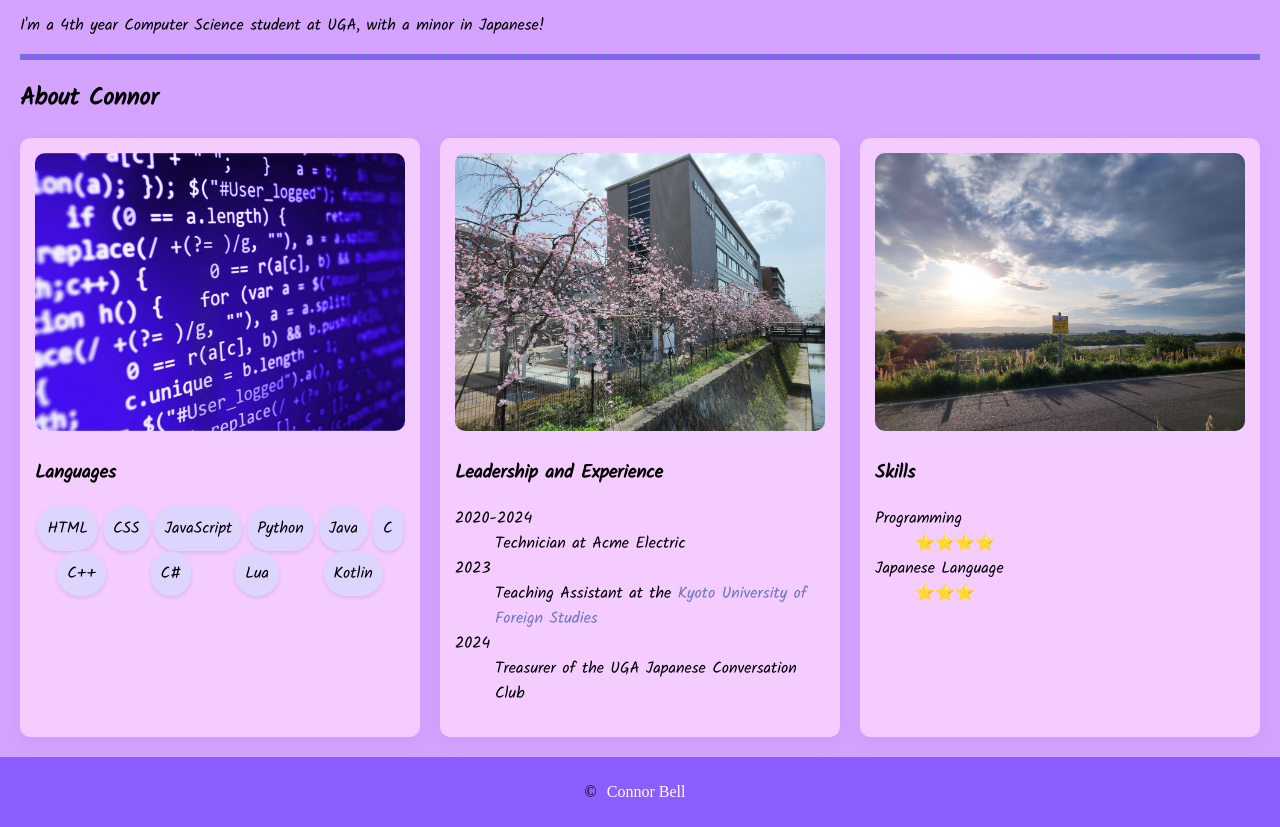
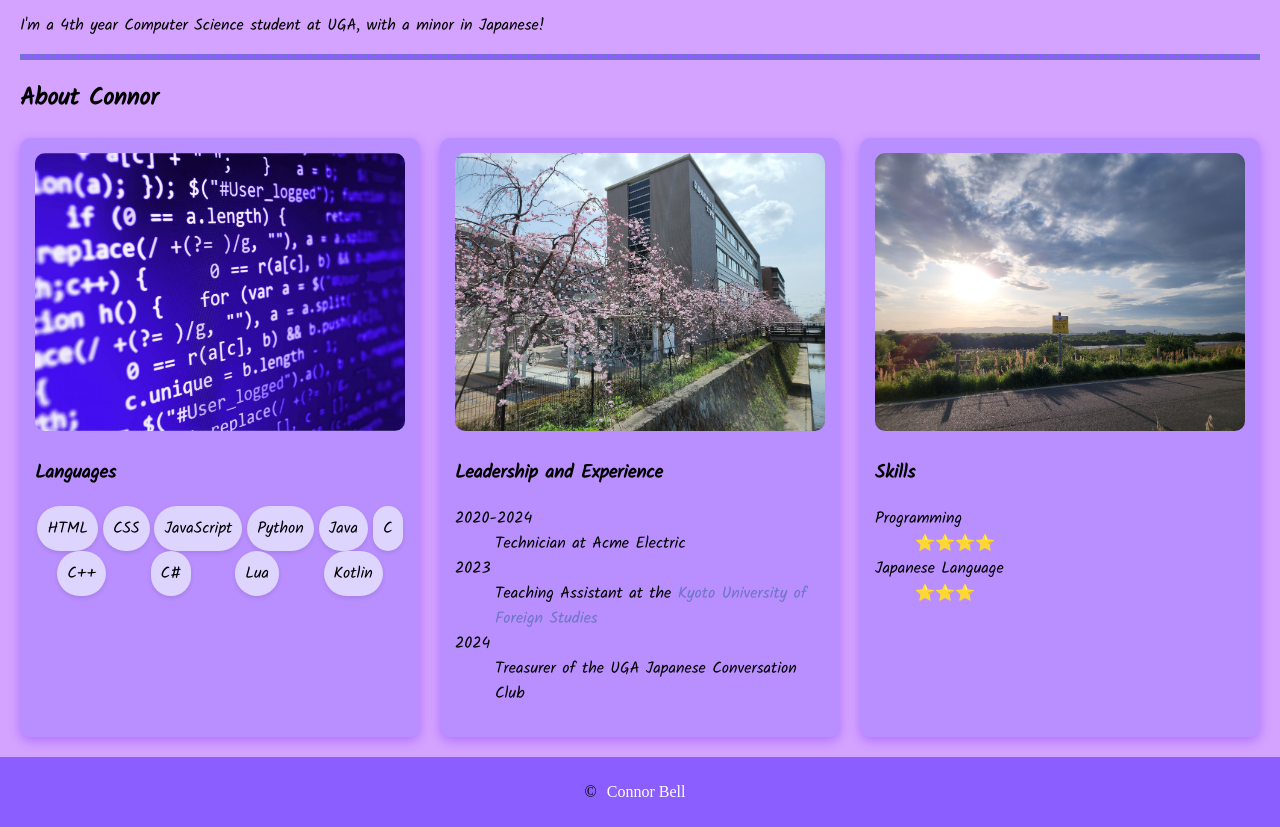
Before and after one commit to cjbell630/cv-for-class, a plain HTML site: page index.html in a window 1280 px wide. Shown: the part 500-1327 px from the top of the page. Drawn offline with Linux system fonts and the light colour scheme.

Commit message:
Update style.css

```diff
--- a/css/style.css
+++ b/css/style.css
@@ -93,17 +93,6 @@ footer a:hover { /* links in footer: hover state */
     padding: 15px;
     border-radius: 10px;
     box-shadow: 0 4px 12px rgba(95, 0, 255, 0.3);
-}
-
-.card {
-    background-color: #f4ccff;
-    box-shadow: 0 4px 12px rgba(185, 142, 255, 0.2), 0 8px 16px rgba(185, 142, 255, 0.1);
-    transition: background-color 0.3s ease, transform 0.3s ease;
-}
-
-.card:hover {
-    background-color: #e6b3ff;
-    transform: scale(1.05);
 }
 
 
```
